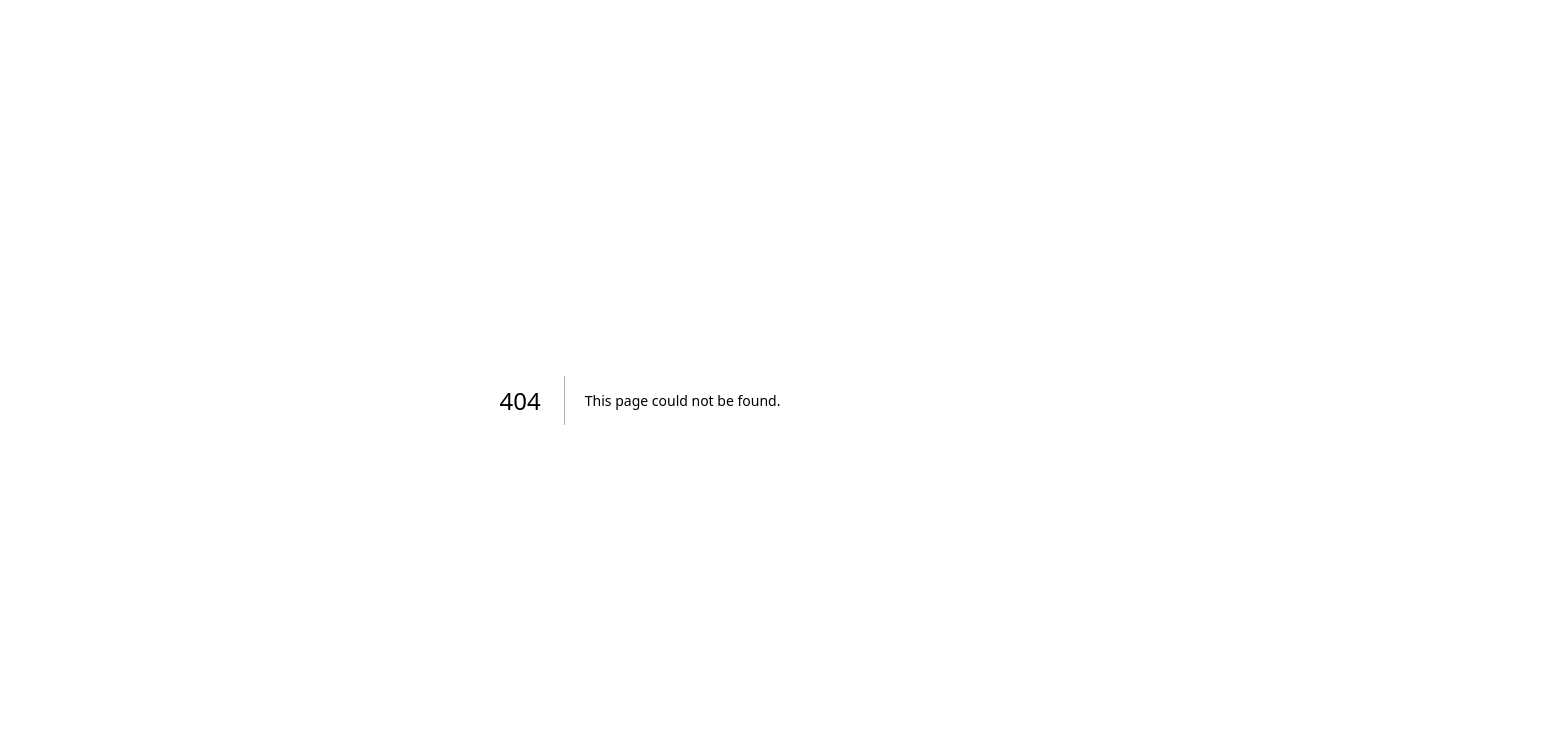
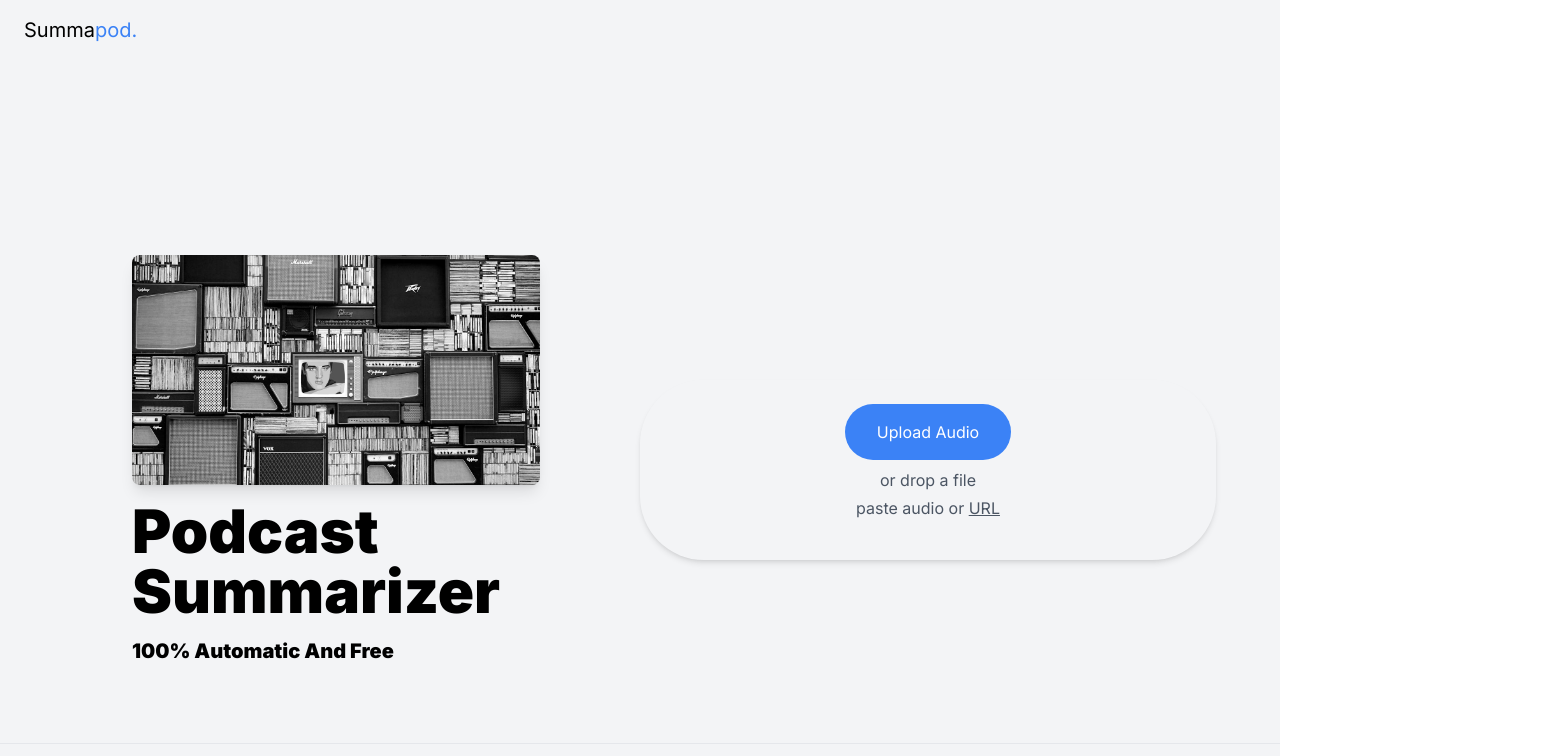
Before and after one commit to Bavon101/podcast-summary, a Next.js app in the folder client/: page / in a window 1280 px wide. Before the commit this address had no page. Shown: the top 756 px of the page, 1568 px wide, since content can reach past the window. Built offline with nearby package versions, Linux system fonts and the light colour scheme.

Commit message:
Fixed linting issues

```diff
--- /dev/null
+++ b/client/src/app/page.tsx
@@ -0,0 +1,5 @@
+import Home from "@/pages/home";
+
+export default function Page () {
+    return <Home />
+}
```
